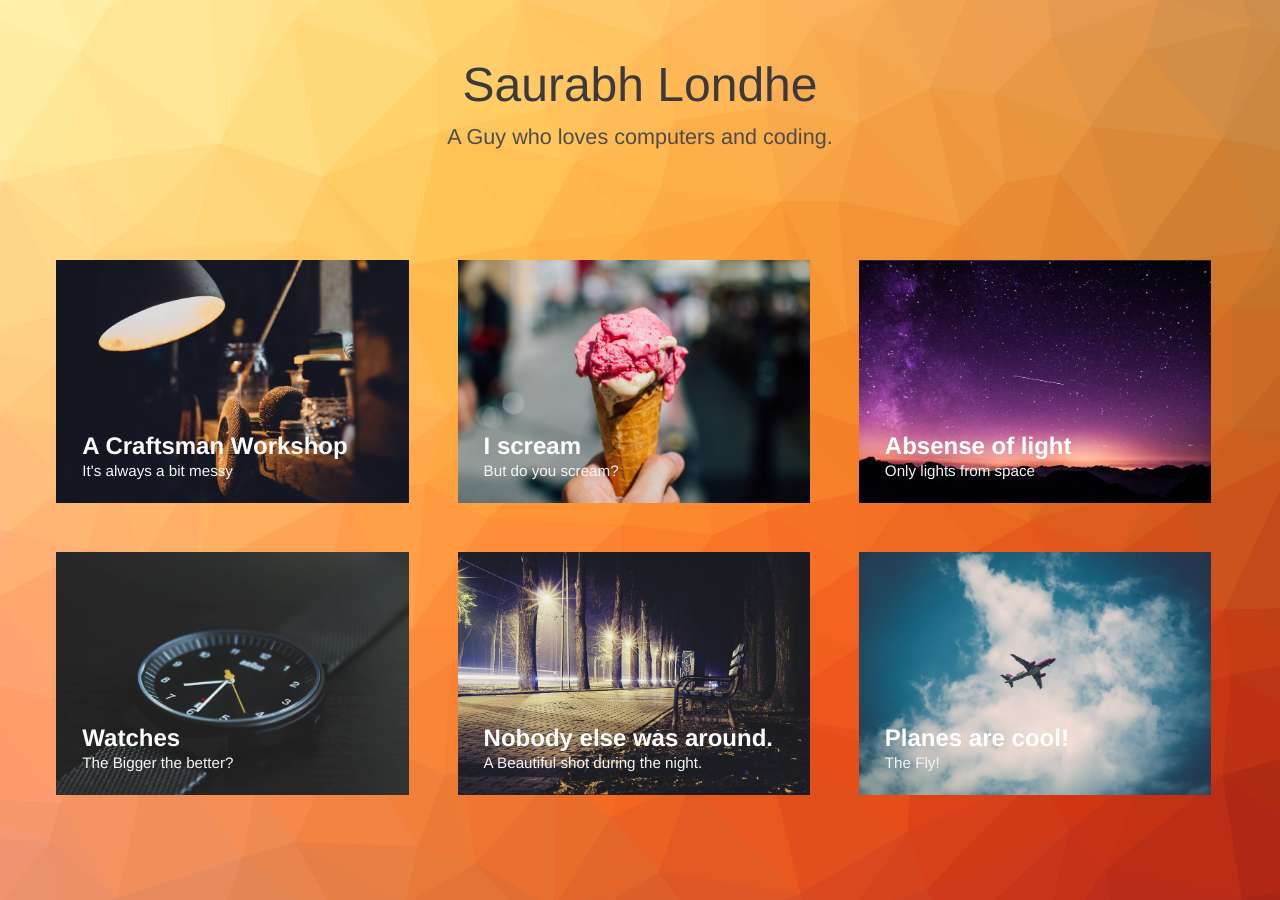
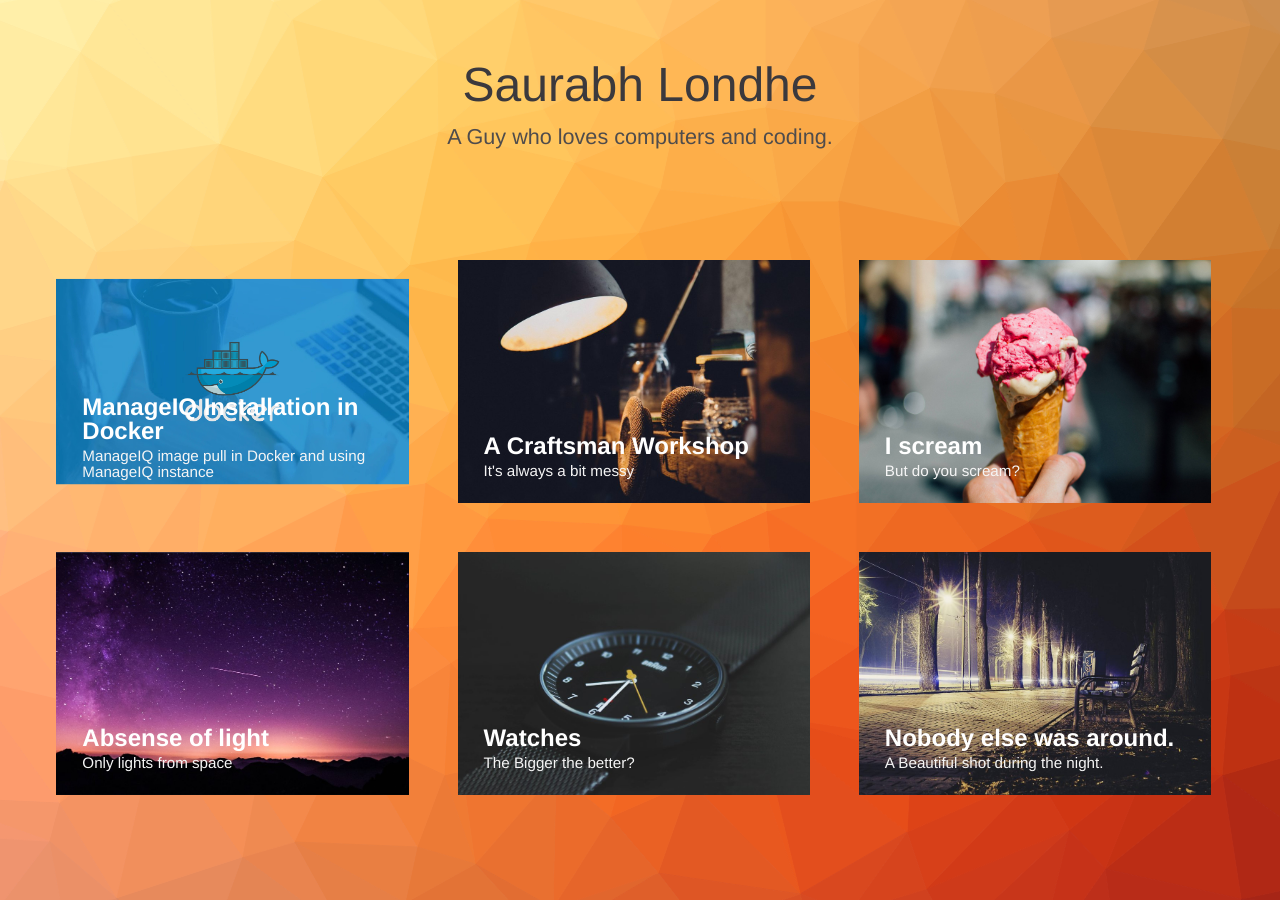
Before and after one commit to saurabhlondhe/blogs, a Jekyll site: the page built from index.html, in a window 1280 px wide. Built offline with Jekyll 4.4.1, drawn with Linux system fonts in a browser that asks for light colours; some of the changed lines change nothing that is shown.

Commit message:
added 1st demo blog

````diff
--- a/_posts/2015-04-20-planes.markdown
+++ b/_posts/2015-04-20-planes.markdown
@@ -1,20 +1,64 @@
 ---
-title:  "Planes are cool!"
-subtitle: "The Fly!"
-author: "Wferr"
-avatar: "img/authors/wferr.png"
+title:  "ManageIQ Installation in Docker"
+subtitle: "ManageIQ image pull in Docker and using ManageIQ instance"
+author: "Saurabh Londhe"
+avatar: "img/authors/saurabh.jpg"
 image: "img/a.jpg"
-date:   2015-04-20 12:12:12
+date:   2018-08-31
 ---
 
-### Dolor sit amet?
-Lorem ipsum dolor sit amet, consectetur adipiscing elit. Proin vestibulum non mi non pulvinar. Donec tempus risus vel ex fringilla tempor. Vivamus pharetra non mauris quis fermentum. Vestibulum sed maximus elit, sit amet suscipit orci. Morbi at enim at libero dignissim egestas vel ac nisi. Etiam at lectus a arcu sodales consequat. Aliquam consequat ligula sed purus tincidunt, a ultrices nibh dapibus. Phasellus convallis ipsum nec semper ultricies. In facilisis lacus velit, sit amet lacinia velit blandit id. Nullam ut magna erat. Aliquam sit amet dapibus odio, aliquet tempus tortor. Donec in nisi massa.
+Docker image for ManageIQ is available. It can be run in Docker container. There are also other options like [Public cloud](http://manageiq.org/docs/get-started/cloud) or [Vagrant](http://manageiq.org/docs/get-started/vagrant) to get started with ManageIQ. It can run everywhere Docker is available.
 
-### Aliquam suscipit.
-Cras eget nisl accumsan, porta nisl in, egestas sapien. Vestibulum gravida nulla sed facilisis tempor. Suspendisse maximus nisi sit amet velit sodales fringilla. Vivamus luctus risus eget dui consectetur porttitor. Maecenas ut ultrices orci. Maecenas mollis est eu sodales mollis. Nulla facilisi. Suspendisse eros arcu, elementum sed sem eu, pharetra rhoncus odio. Proin nec tincidunt velit. Cras nisl augue, faucibus sed mauris in, vestibulum mollis nisl. Nam id libero ultrices, consequat ex vitae, convallis nulla.
+First thing, you have to install Docker in your system. Follow instructions in [Docker docs](https://store.docker.com/search?type=edition&offering=community) to install Docker.
 
-Suspendisse lorem odio, blandit at nisl quis, hendrerit tempus tellus. Donec eget leo quis nisi vulputate consectetur. Praesent dignissim enim elit, congue luctus nisl cursus at. Sed rutrum molestie risus. Donec vulputate gravida accumsan. Vivamus tempus ullamcorper eleifend. Sed sagittis mi ut dolor tincidunt, ac rutrum nisi commodo.
+Start Docker service using
 
-Fusce non elit in diam rutrum vestibulum. Donec vitae elementum erat. Praesent elementum eget justo at bibendum. Fusce interdum diam lorem, ut placerat elit pretium quis. Quisque eu urna at quam commodo sagittis. Etiam posuere convallis tincidunt. Phasellus vitae ligula neque. Vivamus a purus at dolor iaculis placerat. Curabitur convallis eu lacus congue sagittis.
+    sudo service docker start
 
-Aliquam suscipit fermentum mauris a accumsan. In facilisis, mauris quis pulvinar tempus, turpis sapien sodales nibh, nec feugiat augue est quis nisi. Fusce eget odio feugiat, luctus quam et, dapibus nulla. Sed ornare lacus non libero lacinia pretium. In eu dui vitae purus euismod feugiat ac ac est. Morbi vitae pretium lorem, non eleifend felis. Nullam at massa feugiat, rutrum elit at, semper lacus. Etiam vel rutrum felis. Nullam quis auctor lorem, et tempor arcu.
+or do
+
+    systemctl start docker
+
+---
+### Step 1: Pull Docker image of ManageIQ
+
+    sudo docker pull manageiq/manageiq
+
+or
+
+    sudo docker pull manageiq/manageiq:gaprindashvili-4
+
+It will download ManageIQ image from Docker registry. To see image list, run this
+
+    sudo docker images ls
+
+---
+### Stpe 2: Run Docker container
+
+    sudo docker run --privileged -d -p 8443:443 manageiq/manageiq
+
+or
+
+    sudo docker run --privileged -d -p 8443:443 manageiq/manageiq:gaprindashvili-4
+
+
+It will run container in detached mode. ``` -p 8443:443``` will forward your base machine's _8443_ port requests to docker container's _443_ port. To see a list of running containers, execute
+
+
+    sudo docker ps
+
+
+Now ManageIQ container is up and running at IP address [https://127.0.0.1:8443](https://127.0.0.1:8443)
+
+It has username as *admin* and the password is *smartvm*. Get the login and explore the world of ManageIQ.
+
+---
+### Step 3: To commit the changes Commit the container
+
+It can be useful to commit a container’s file changes or settings into a new image. This allows you to debug a container by running an interactive shell, or to export a working dataset to another server.
+
+    docker commit "container_id" manageiq
+
+this saves all changes and data, next time run the ``` manageiq``` container.
+
+Reference: http://manageiq.org/docs/get-started/docker
````
Also changed, not shown: img/a.jpg, img/authors/saurabh.jpg (added), img/authors/wferr.png (deleted).
